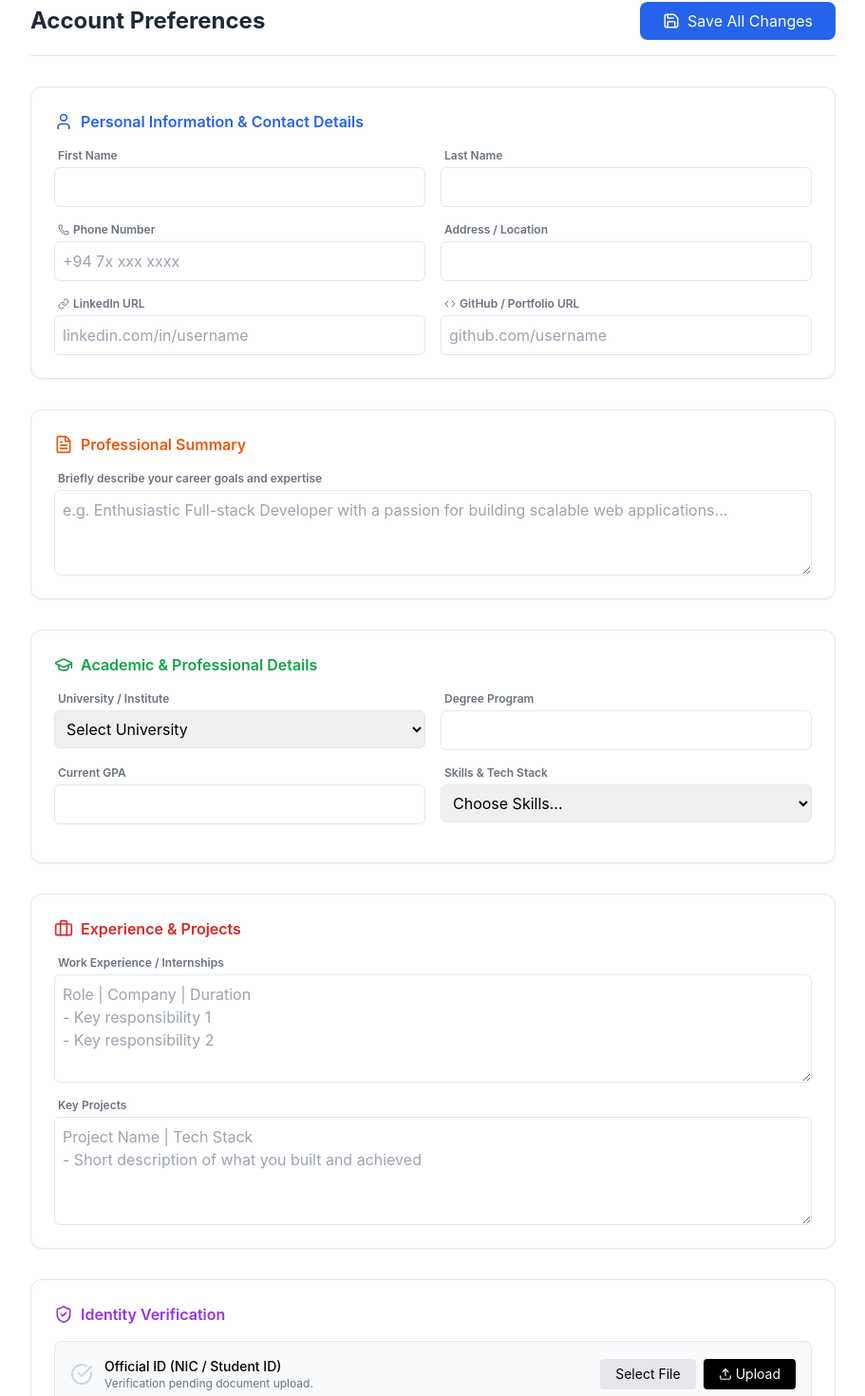
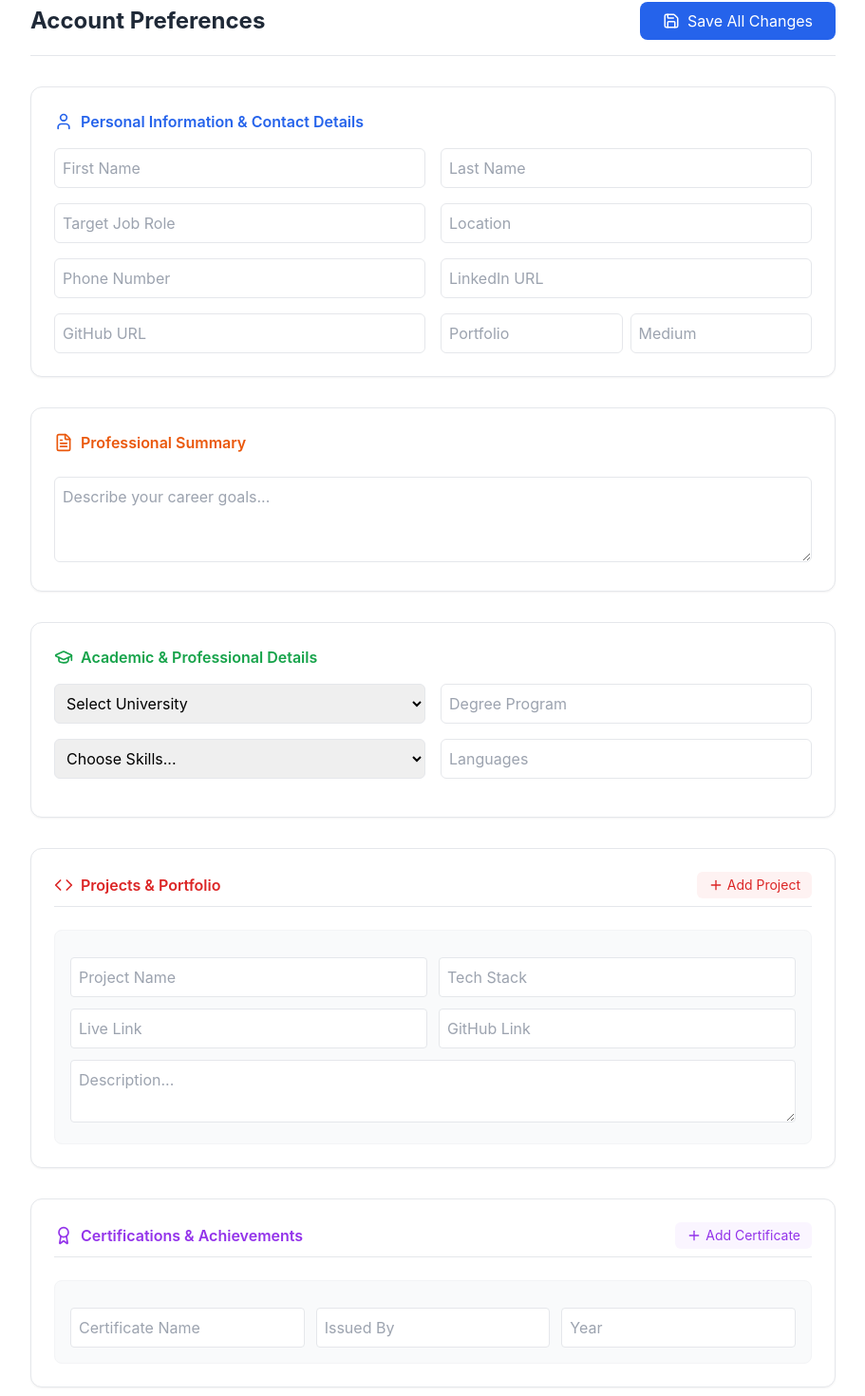
Before and after one commit to Erandi-Hans/SkillPivot-Frontend, a React (Vite) app: page /accountPreferences in a window 1280 px wide. Shown: the part 22-1492 px from the top of the page at 95% size, without its empty margins (184-1095 px from the left). Built offline with nearby package versions, Linux system fonts and the light colour scheme.

Commit message:
improve and add components into accont preference components

```diff
--- a/src/components/Studentmaindashboard/Editprofile/Tabs/AccountPreferences/AccountPreferences.jsx
+++ b/src/components/Studentmaindashboard/Editprofile/Tabs/AccountPreferences/AccountPreferences.jsx
@@ -2,7 +2,8 @@ import React, { useState, useEffect } from 'react';
 import axios from 'axios';
 import {
   Upload, CheckCircle, Save, User, GraduationCap,
-  ShieldCheck, ChevronDown, X, Briefcase, Code, Link as LinkIcon, Phone, FileText
+  ShieldCheck, X, Briefcase, Code, Link as LinkIcon,
+  Phone, FileText, Award, Globe, Plus, Trash2, MapPin
 } from 'lucide-react';
 
 const AccountPreferences = () => {
@@ -12,13 +13,19 @@ const AccountPreferences = () => {
 
   const [profileData, setProfileData] = useState({
     firstName: '', lastName: '', location: '', industry: '',
-    email: '', phone: '', linkedin: '', github: '', portfolio: '',
-    summary: '',
-    experience: '', // Stored as stringified JSON or formatted text
-    projects: '',   // Stored as stringified JSON or formatted text
-    university: '', degree: '', gpa: '', skills: '',
+    email: '', phone: '', linkedin: '', github: '', portfolio: '', medium: '',
+    targetRole: '', summary: '', experience: '',
+    languages: '', university: '', degree: '', gpa: '', skills: '',
     gender: '', isVerified: false, nicDocumentPath: ''
   });
+
+  const [projects, setProjects] = useState([
+    { name: '', techStack: '', liveLink: '', githubLink: '', description: '' }
+  ]);
+
+  const [certifications, setCertifications] = useState([
+    { title: '', issuedBy: '', year: '' }
+  ]);
 
   const techStackOptions = [
     "JavaScript", "TypeScript", "Python", "Java", "C#", "C++", "PHP", "Go", "Rust", "Swift",
@@ -69,9 +76,11 @@ const AccountPreferences = () => {
           linkedin: u.linkedin || '',
           github: u.github || '',
           portfolio: u.portfolio || '',
+          medium: u.medium || '',
+          targetRole: s.targetRole || '',
           summary: s.summary || '',
           experience: s.experience || '',
-          projects: s.projects || '',
+          languages: s.languages || '',
           university: s.university || '',
           degree: s.degree || '',
           gpa: s.gpa || '',
@@ -80,6 +89,21 @@ const AccountPreferences = () => {
           isVerified: s.isVerified || false,
           nicDocumentPath: s.nicDocumentPath || ''
         });
+
+        if (s.projects) {
+          try {
+            const parsed = JSON.parse(s.projects);
+            if (Array.isArray(parsed)) setProjects(parsed);
+          } catch (e) { console.error("Projects parse error"); }
+        }
+
+        if (s.certifications) {
+          try {
+            const parsed = JSON.parse(s.certifications);
+            if (Array.isArray(parsed)) setCertifications(parsed);
+          } catch (e) { console.error("Certifications parse error"); }
+        }
+
       } catch (error) {
         console.error("Error loading profile:", error);
       }
@@ -91,6 +115,24 @@ const AccountPreferences = () => {
     const { name, value } = e.target;
     setProfileData(prev => ({ ...prev, [name]: value }));
   };
+
+  // Projects Logic
+  const handleProjectChange = (index, field, value) => {
+    const updated = [...projects];
+    updated[index][field] = value;
+    setProjects(updated);
+  };
+  const addProject = () => setProjects([...projects, { name: '', techStack: '', liveLink: '', githubLink: '', description: '' }]);
+  const removeProject = (index) => setProjects(projects.filter((_, i) => i !== index));
+
+  // Certifications Logic
+  const handleCertChange = (index, field, value) => {
+    const updated = [...certifications];
+    updated[index][field] = value;
+    setCertifications(updated);
+  };
+  const addCert = () => setCertifications([...certifications, { title: '', issuedBy: '', year: '' }]);
+  const removeCert = (index) => setCertifications(certifications.filter((_, i) => i !== index));
 
   const handleSkillSelect = (e) => {
     const selectedSkill = e.target.value;
@@ -104,11 +146,7 @@ const AccountPreferences = () => {
   };
 
   const removeSkill = (skillToRemove) => {
-    const updatedSkills = profileData.skills
-      .split(',')
-      .map(s => s.trim())
-      .filter(s => s !== skillToRemove)
-      .join(', ');
+    const updatedSkills = profileData.skills.split(',').map(s => s.trim()).filter(s => s !== skillToRemove).join(', ');
     setProfileData(prev => ({ ...prev, skills: updatedSkills }));
   };
 
@@ -125,21 +163,15 @@ const AccountPreferences = () => {
         Phone: profileData.phone,
         Linkedin: profileData.linkedin,
         Github: profileData.github,
-        Portfolio: profileData.portfolio
+        Portfolio: profileData.portfolio,
+        Medium: profileData.medium
       });
 
       await axios.put(`https://localhost:7118/api/Students/user/${userId}`, {
+        ...profileData,
         UserId: parseInt(userId),
-        University: profileData.university,
-        Degree: profileData.degree,
-        GPA: profileData.gpa,
-        Skills: profileData.skills,
-        Gender: profileData.gender,
-        Summary: profileData.summary,
-        Experience: profileData.experience,
-        Projects: profileData.projects,
-        IsVerified: profileData.isVerified,
-        NicDocumentPath: profileData.nicDocumentPath
+        Projects: JSON.stringify(projects),
+        Certifications: JSON.stringify(certifications)
       });
 
       alert("Profile successfully updated!");
@@ -158,14 +190,12 @@ const AccountPreferences = () => {
       const res = await axios.post(`https://localhost:7118/api/Students/upload-nic/${userId}`, formData);
       setProfileData(prev => ({ ...prev, nicDocumentPath: res.data.path }));
       alert("Verification document uploaded!");
-    } catch (error) {
-      alert("Upload failed.");
-    }
+    } catch (error) { alert("Upload failed."); }
   };
 
   return (
     <div className="max-w-4xl p-6 mx-auto space-y-8">
-      {/* Header Section */}
+      {/* Header */}
       <div className="flex items-center justify-between pb-4 border-b">
         <h1 className="text-2xl font-bold text-gray-800">Account Preferences</h1>
         <button onClick={handleSaveAll} disabled={loading} className="flex items-center gap-2 px-6 py-2 text-white transition bg-blue-600 rounded-lg hover:bg-blue-700">
@@ -173,35 +203,22 @@ const AccountPreferences = () => {
         </button>
       </div>
 
-      {/* 1. Personal Information & Contacts */}
+      {/* 1. Personal & Social */}
       <section className="p-6 space-y-4 bg-white border shadow-sm rounded-xl">
         <div className="flex items-center gap-2 mb-2 font-semibold text-blue-600">
           <User size={20} /> <span>Personal Information & Contact Details</span>
         </div>
         <div className="grid grid-cols-1 gap-4 md:grid-cols-2">
-          <div className="flex flex-col gap-1">
-            <label className="ml-1 text-xs font-semibold text-gray-500">First Name</label>
-            <input name="firstName" value={profileData.firstName} onChange={handleInputChange} className="p-2 border rounded-md" />
-          </div>
-          <div className="flex flex-col gap-1">
-            <label className="ml-1 text-xs font-semibold text-gray-500">Last Name</label>
-            <input name="lastName" value={profileData.lastName} onChange={handleInputChange} className="p-2 border rounded-md" />
-          </div>
-          <div className="flex flex-col gap-1">
-            <label className="flex items-center gap-1 ml-1 text-xs font-semibold text-gray-500"><Phone size={12}/> Phone Number</label>
-            <input name="phone" value={profileData.phone} onChange={handleInputChange} placeholder="+94 7x xxx xxxx" className="p-2 border rounded-md" />
-          </div>
-          <div className="flex flex-col gap-1">
-            <label className="ml-1 text-xs font-semibold text-gray-500">Address / Location</label>
-            <input name="location" value={profileData.location} onChange={handleInputChange} className="p-2 border rounded-md" />
-          </div>
-          <div className="flex flex-col gap-1">
-            <label className="flex items-center gap-1 ml-1 text-xs font-semibold text-gray-500"><LinkIcon size={12}/> LinkedIn URL</label>
-            <input name="linkedin" value={profileData.linkedin} onChange={handleInputChange} placeholder="linkedin.com/in/username" className="p-2 border rounded-md" />
-          </div>
-          <div className="flex flex-col gap-1">
-            <label className="flex items-center gap-1 ml-1 text-xs font-semibold text-gray-500"><Code size={12}/> GitHub / Portfolio URL</label>
-            <input name="github" value={profileData.github} onChange={handleInputChange} placeholder="github.com/username" className="p-2 border rounded-md" />
+          <input name="firstName" value={profileData.firstName} onChange={handleInputChange} placeholder="First Name" className="p-2 border rounded-md" />
+          <input name="lastName" value={profileData.lastName} onChange={handleInputChange} placeholder="Last Name" className="p-2 border rounded-md" />
+          <input name="targetRole" value={profileData.targetRole} onChange={handleInputChange} placeholder="Target Job Role" className="p-2 border rounded-md" />
+          <input name="location" value={profileData.location} onChange={handleInputChange} placeholder="Location" className="p-2 border rounded-md" />
+          <input name="phone" value={profileData.phone} onChange={handleInputChange} placeholder="Phone Number" className="p-2 border rounded-md" />
+          <input name="linkedin" value={profileData.linkedin} onChange={handleInputChange} placeholder="LinkedIn URL" className="p-2 border rounded-md" />
+          <input name="github" value={profileData.github} onChange={handleInputChange} placeholder="GitHub URL" className="p-2 border rounded-md" />
+          <div className="grid grid-cols-2 gap-2">
+            <input name="portfolio" value={profileData.portfolio} onChange={handleInputChange} placeholder="Portfolio" className="p-2 border rounded-md" />
+            <input name="medium" value={profileData.medium} onChange={handleInputChange} placeholder="Medium" className="p-2 border rounded-md" />
           </div>
         </div>
       </section>
@@ -211,40 +228,25 @@ const AccountPreferences = () => {
         <div className="flex items-center gap-2 mb-2 font-semibold text-orange-600">
           <FileText size={20} /> <span>Professional Summary</span>
         </div>
-        <div className="flex flex-col gap-1">
-          <label className="ml-1 text-xs font-semibold text-gray-500">Briefly describe your career goals and expertise</label>
-          <textarea name="summary" value={profileData.summary} onChange={handleInputChange} rows="3" className="w-full p-2 border rounded-md" placeholder="e.g. Enthusiastic Full-stack Developer with a passion for building scalable web applications..." />
-        </div>
+        <textarea name="summary" value={profileData.summary} onChange={handleInputChange} rows="3" className="w-full p-2 border rounded-md" placeholder="Describe your career goals..." />
       </section>
 
-      {/* 3. Academic & Skills Details */}
+      {/* 3. Academic & Skills */}
       <section className="p-6 space-y-4 bg-white border shadow-sm rounded-xl">
         <div className="flex items-center gap-2 mb-2 font-semibold text-green-600">
           <GraduationCap size={20} /> <span>Academic & Professional Details</span>
         </div>
         <div className="grid grid-cols-1 gap-4 md:grid-cols-2">
-          <div className="flex flex-col gap-1">
-            <label className="ml-1 text-xs font-semibold text-gray-500">University / Institute</label>
           <select name="university" value={profileData.university} onChange={handleInputChange} className="p-2 border rounded-md">
             <option value="">Select University</option>
             {universityList.map((uni, i) => <option key={i} value={uni}>{uni}</option>)}
           </select>
-          </div>
-          <div className="flex flex-col gap-1">
-            <label className="ml-1 text-xs font-semibold text-gray-500">Degree Program</label>
-            <input name="degree" value={profileData.degree} onChange={handleInputChange} className="p-2 border rounded-md" />
-          </div>
-          <div className="flex flex-col gap-1">
-            <label className="ml-1 text-xs font-semibold text-gray-500">Current GPA</label>
-            <input name="gpa" value={profileData.gpa} onChange={handleInputChange} className="p-2 border rounded-md" />
-          </div>
-          <div className="flex flex-col gap-1">
-            <label className="ml-1 text-xs font-semibold text-gray-500">Skills & Tech Stack</label>
+          <input name="degree" value={profileData.degree} onChange={handleInputChange} placeholder="Degree Program" className="p-2 border rounded-md" />
           <select onChange={handleSkillSelect} className="p-2 border rounded-md">
             <option value="">Choose Skills...</option>
             {techStackOptions.map((opt, i) => <option key={i} value={opt}>{opt}</option>)}
           </select>
-          </div>
+          <input name="languages" value={profileData.languages} onChange={handleInputChange} placeholder="Languages" className="p-2 border rounded-md" />
         </div>
         <div className="flex flex-wrap gap-2 mt-2">
           {profileData.skills && profileData.skills.split(',').map((skill, index) => (
@@ -258,26 +260,59 @@ const AccountPreferences = () => {
         </div>
       </section>
 
-      {/* 4. Experience & Projects */}
-      <section className="p-6 space-y-4 bg-white border shadow-sm rounded-xl">
-        <div className="flex items-center gap-2 mb-2 font-semibold text-red-600">
-          <Briefcase size={20} /> <span>Experience & Projects</span>
+      {/* 4. Projects Section */}
+      <section className="p-6 space-y-6 bg-white border shadow-sm rounded-xl">
+        <div className="flex items-center justify-between pb-2 border-b">
+          <div className="flex items-center gap-2 font-semibold text-red-600">
+            <Code size={20} /> <span>Projects & Portfolio</span>
           </div>
-        <div className="grid grid-cols-1 gap-4">
-          <div className="flex flex-col gap-1">
-            <label className="ml-1 text-xs font-semibold text-gray-500">Work Experience / Internships</label>
-            <textarea name="experience" value={profileData.experience} onChange={handleInputChange} rows="4" className="w-full p-2 border rounded-md" placeholder="Role | Company | Duration&#10;- Key responsibility 1&#10;- Key responsibility 2" />
+          <button onClick={addProject} className="flex items-center gap-1 px-3 py-1 text-sm text-red-600 transition rounded-md bg-red-50 hover:bg-red-100">
+            <Plus size={16} /> Add Project
+          </button>
         </div>
-          <div className="flex flex-col gap-1">
-            <label className="ml-1 text-xs font-semibold text-gray-500">Key Projects</label>
-            <textarea name="projects" value={profileData.projects} onChange={handleInputChange} rows="4" className="w-full p-2 border rounded-md" placeholder="Project Name | Tech Stack&#10;- Short description of what you built and achieved" />
+        {projects.map((project, index) => (
+          <div key={index} className="relative p-4 space-y-3 border border-gray-100 rounded-lg bg-gray-50 group">
+            <button onClick={() => removeProject(index)} className="absolute text-gray-400 transition opacity-0 top-4 right-4 hover:text-red-500 group-hover:opacity-100">
+              <Trash2 size={18} />
+            </button>
+            <div className="grid grid-cols-1 gap-3 md:grid-cols-2">
+              <input placeholder="Project Name" value={project.name} onChange={(e) => handleProjectChange(index, 'name', e.target.value)} className="p-2 bg-white border rounded" />
+              <input placeholder="Tech Stack" value={project.techStack} onChange={(e) => handleProjectChange(index, 'techStack', e.target.value)} className="p-2 bg-white border rounded" />
+              <input placeholder="Live Link" value={project.liveLink} onChange={(e) => handleProjectChange(index, 'liveLink', e.target.value)} className="p-2 bg-white border rounded" />
+              <input placeholder="GitHub Link" value={project.githubLink} onChange={(e) => handleProjectChange(index, 'githubLink', e.target.value)} className="p-2 bg-white border rounded" />
+            </div>
+            <textarea placeholder="Description..." value={project.description} onChange={(e) => handleProjectChange(index, 'description', e.target.value)} rows="2" className="w-full p-2 bg-white border rounded" />
+          </div>
+        ))}
+      </section>
+
+      {/* 5. Multiple Certifications Section */}
+      <section className="p-6 space-y-6 bg-white border shadow-sm rounded-xl">
+        <div className="flex items-center justify-between pb-2 border-b">
+          <div className="flex items-center gap-2 font-semibold text-purple-600">
+            <Award size={20} /> <span>Certifications & Achievements</span>
+          </div>
+          <button onClick={addCert} className="flex items-center gap-1 px-3 py-1 text-sm text-purple-600 transition rounded-md bg-purple-50 hover:bg-purple-100">
+            <Plus size={16} /> Add Certificate
+          </button>
+        </div>
+        {certifications.map((cert, index) => (
+          <div key={index} className="relative p-4 space-y-3 border border-gray-100 rounded-lg bg-gray-50 group">
+            <button onClick={() => removeCert(index)} className="absolute text-gray-400 transition opacity-0 top-4 right-4 hover:text-red-500 group-hover:opacity-100">
+              <Trash2 size={18} />
+            </button>
+            <div className="grid grid-cols-1 gap-3 md:grid-cols-3">
+              <input placeholder="Certificate Name" value={cert.title} onChange={(e) => handleCertChange(index, 'title', e.target.value)} className="p-2 bg-white border rounded md:col-span-1" />
+              <input placeholder="Issued By" value={cert.issuedBy} onChange={(e) => handleCertChange(index, 'issuedBy', e.target.value)} className="p-2 bg-white border rounded md:col-span-1" />
+              <input placeholder="Year" value={cert.year} onChange={(e) => handleCertChange(index, 'year', e.target.value)} className="p-2 bg-white border rounded md:col-span-1" />
             </div>
           </div>
+        ))}
       </section>
 
-      {/* 5. Identity Verification */}
+      {/* 6. Identity Verification */}
       <section className="p-6 space-y-4 bg-white border shadow-sm rounded-xl">
-        <div className="flex items-center gap-2 mb-2 font-semibold text-purple-600">
+        <div className="flex items-center gap-2 mb-2 font-semibold text-gray-600">
           <ShieldCheck size={20} /> <span>Identity Verification</span>
         </div>
         <div className="flex items-center justify-between p-4 border rounded-lg bg-gray-50">
@@ -285,7 +320,7 @@ const AccountPreferences = () => {
             <CheckCircle className={profileData.isVerified ? "text-green-500" : "text-gray-300"} />
             <div>
               <p className="text-sm font-medium">Official ID (NIC / Student ID)</p>
-              <p className="text-xs text-gray-500">{profileData.isVerified ? "Your identity is verified." : "Verification pending document upload."}</p>
+              <p className="text-xs text-gray-500">{profileData.isVerified ? "Verified." : "Pending upload."}</p>
             </div>
           </div>
           <div className="flex items-center gap-2">
```
Lines whose indentation alone changed are shown as unchanged.
